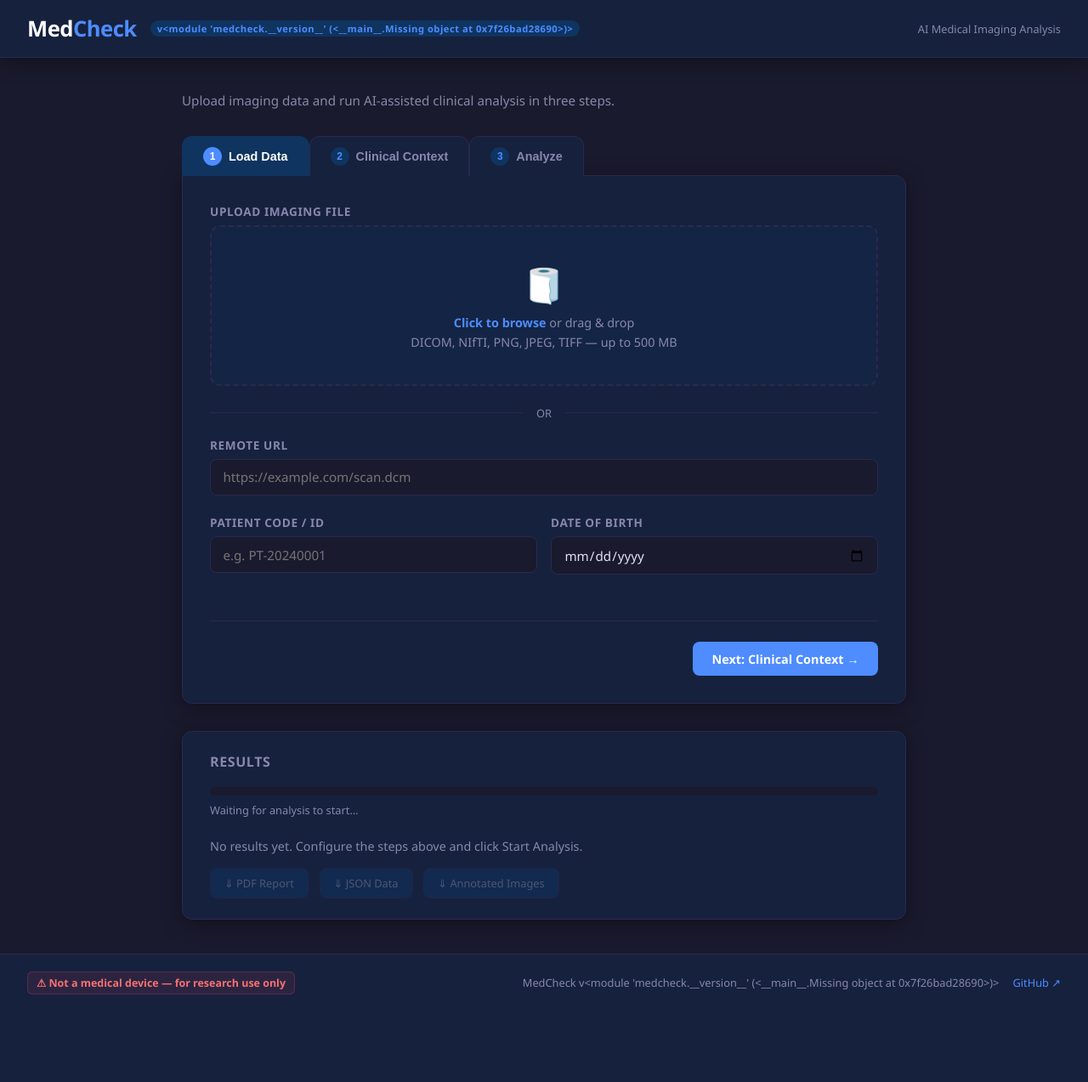
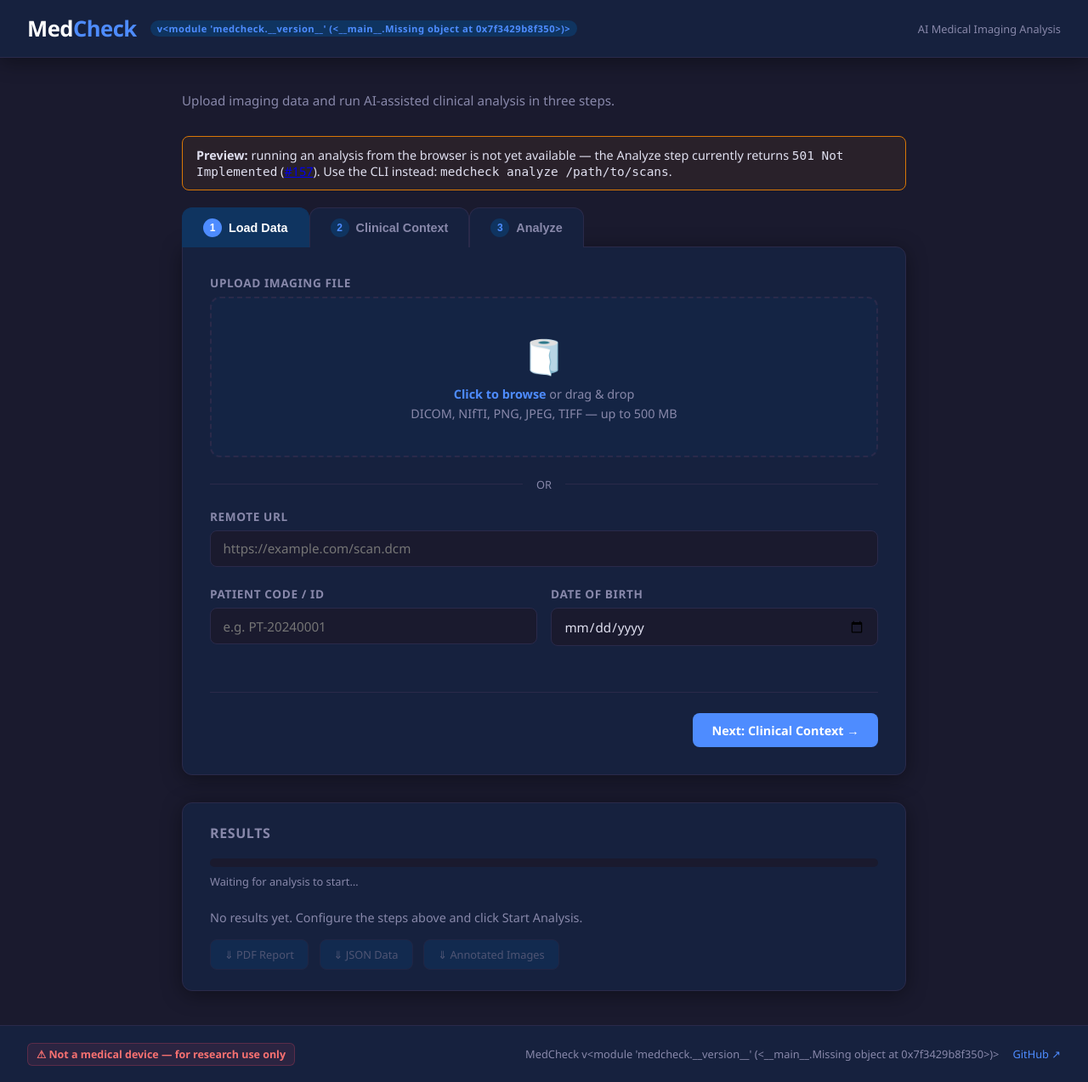
Before and after one commit to Liohtml/MedCheck, a FastAPI app: page / in a window 1280 px wide. Shown: the whole page at 85% size. Before the commit the page ends 1170 px from the top, so only its background shows below. Run offline with FastAPI, Linux system fonts and the light colour scheme.

Commit message:
docs: mark the web analysis wizard and POST /api/analyze as preview (501) (#158)
Fixes #134

```diff
--- a/src/medcheck/web/templates/index.html
+++ b/src/medcheck/web/templates/index.html
@@ -416,6 +416,17 @@
 <main>
   <p class="page-subtitle">Upload imaging data and run AI-assisted clinical analysis in three steps.</p>
 
+  <!-- Preview notice: remove when the analyze pipeline is wired up (issue #157) -->
+  <div
+    role="note"
+    style="margin: 0 0 1.25rem; padding: 0.75rem 1rem; border: 1px solid #d97706; border-radius: 8px; background: rgba(217, 119, 6, 0.08); font-size: 0.9rem;"
+  >
+    <strong>Preview:</strong> running an analysis from the browser is not yet available &mdash;
+    the Analyze step currently returns <code>501 Not Implemented</code>
+    (<a href="https://github.com/Liohtml/MedCheck/issues/157" rel="noopener">#157</a>).
+    Use the CLI instead: <code>medcheck analyze /path/to/scans</code>.
+  </div>
+
   <!-- Wizard tabs -->
   <div class="wizard-tabs">
     <button type="button" class="tab-btn active" data-goto="1">
```
Also changed, not shown: docs/quickstart.md (+5 -2 lines), README.md.
